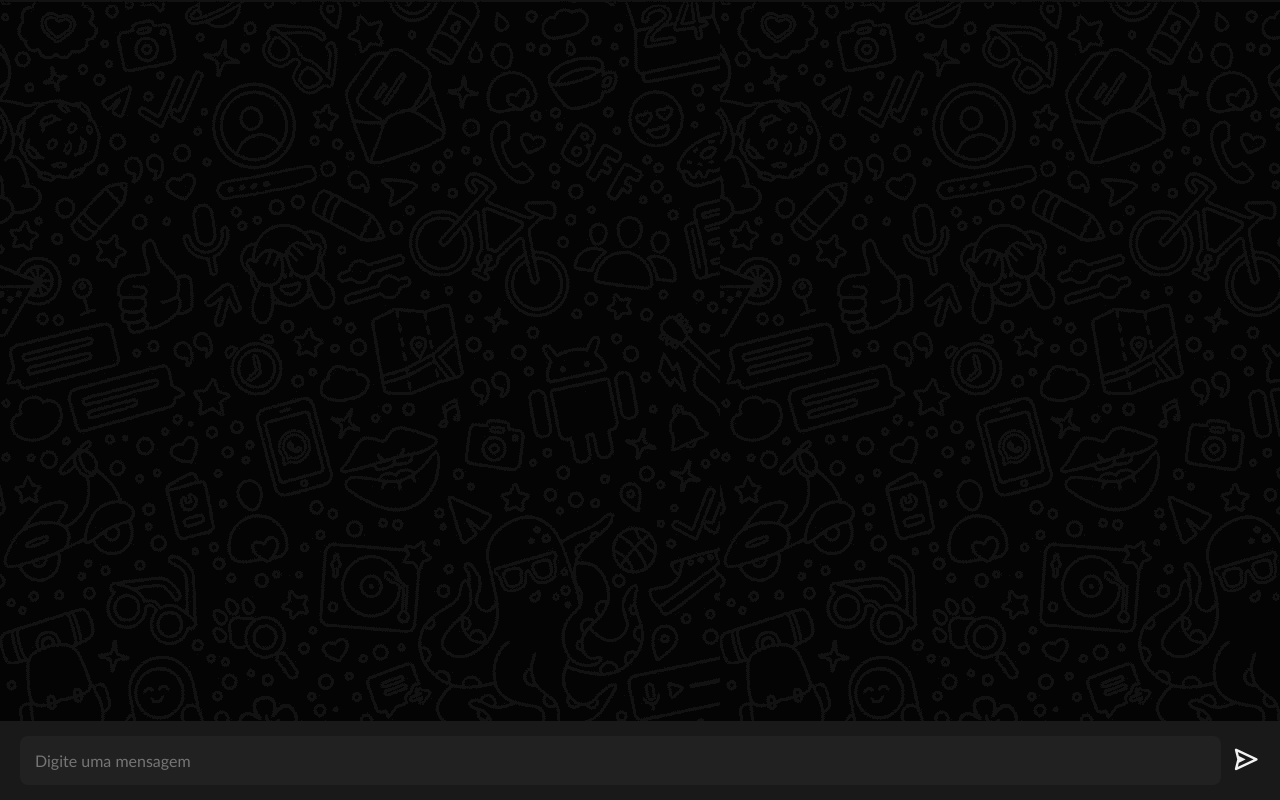
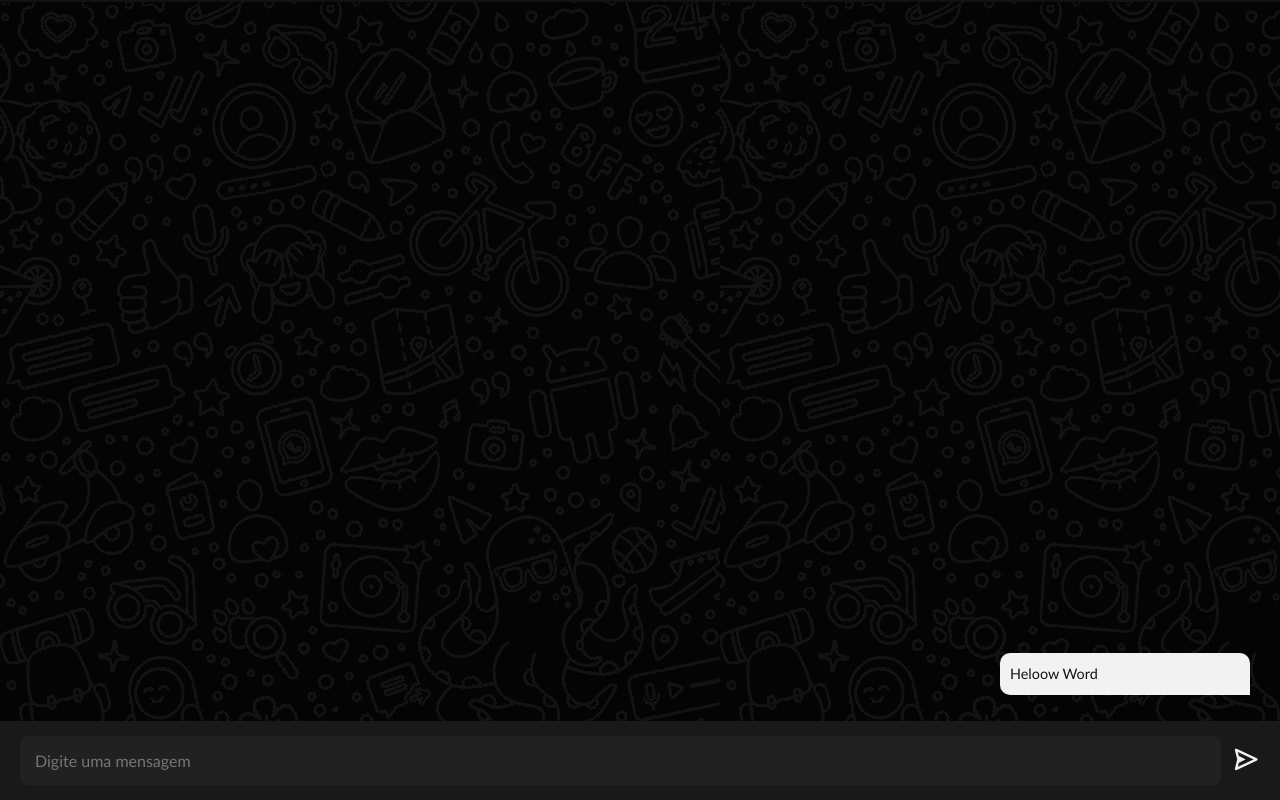
Before and after one commit to AlexandreLiberatto/real-time-chat, a plain HTML site: page frontend/index.html in a window 1280 px wide. Drawn offline with nearby package versions, Linux system fonts and the light colour scheme.

Commit message:
Estilizando caixa de mensagem

```diff
--- a/frontend/css/style.css
+++ b/frontend/css/style.css
@@ -88,6 +88,11 @@
 
 .chat__messages {
    flex-grow: 1;
+   padding: 30px 30px 90px;
+   display: flex;
+   flex-direction: column;
+   justify-content: flex-end;
+
 }
 
 .chat__form {
@@ -123,3 +128,20 @@
 .chat__button > i {
     font-size: 1.8rem;
 }
+
+.chat__messages > div {
+    padding: 10px;
+    width: 100%;
+    max-width: 250px;
+    font-size: 0.9rem;
+    font-weight: 500;
+    margin-bottom: 15px;
+    line-height: 22px;
+}
+
+.message--self {
+    background-color: #f2f2f2;
+    color: #121212;
+    border-radius: 10px 10px 0 10px;
+    align-self: flex-end;
+}
--- a/frontend/index.html
+++ b/frontend/index.html
@@ -24,6 +24,8 @@
 
             <section class="chat__messages">
 
+               <div class="message--self">Heloow Word</div>
+
             </section>
 
             <form class="chat__form">
```
